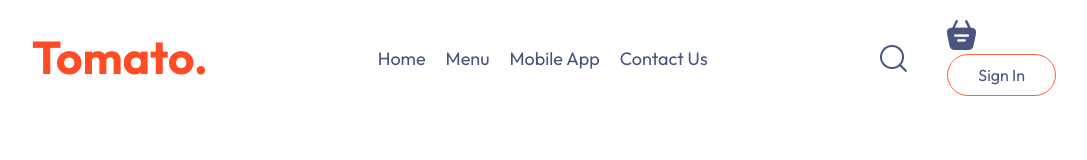
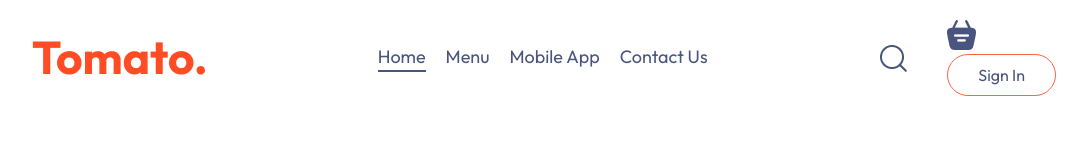
Before and after one commit to nooby6/food-del, a React (Vite) app in the folder frontend/: page / in a window 1280 px wide. Shown: the top 160 px of the page, without its empty margins (96-1183 px from the left). Built offline with nearby package versions, Linux system fonts and the light colour scheme.

Commit message:
feat(Navbar): add active state styling and improve menu item structure

```diff
--- a/frontend/src/components/Navbar/Navbar.css
+++ b/frontend/src/components/Navbar/Navbar.css
@@ -37,3 +37,12 @@
 .navbar button:hover{
   background-color: #fff4f2;
 }
+
+.navbar .active{
+  padding-bottom: 2px;
+  border-bottom: 2px solid #49557e;
+}
+
+.navbar li{
+  cursor: pointer;
+}
--- a/frontend/src/components/Navbar/Navbar.jsx
+++ b/frontend/src/components/Navbar/Navbar.jsx
@@ -11,10 +11,10 @@ const Navbar = () => {
     <div className='navbar'>
       <img src={assets.logo} alt="" className="log" />
       <ul className='navbar-menu'>
-        <li className={Menu==="Home"?"active":""} onClick={() => setMenu('Home')}>Home</li>
-        <li className={Menu==="Menu"?"active":""} onClick={() => setMenu('Menu')}>Menu</li>
-        <li className={Menu==="Mobile App"?"active":""} onClick={() => setMenu('Mobile App')}>Mobile App</li>
-        <li className={Menu==="Contact Us"?"active":""} onClick={() => setMenu('Contact Us')}>Contact Us</li>
+        <li onClick={() => setMenu('Home')} className={Menu==="Home"?"active":""}>Home</li>
+        <li onClick={() => setMenu('Menu')} className={Menu==="Menu"?"active":""}>Menu</li>
+        <li onClick={() => setMenu('Mobile App')} className={Menu==="Mobile App"?"active":""}>Mobile App</li>
+        <li onClick={() => setMenu('Contact Us')} className={Menu==="Contact Us"?"active":""}>Contact Us</li>
       </ul>
       <div className='navbar-right'>
         <img src={assets.search_icon} alt="" />
```
